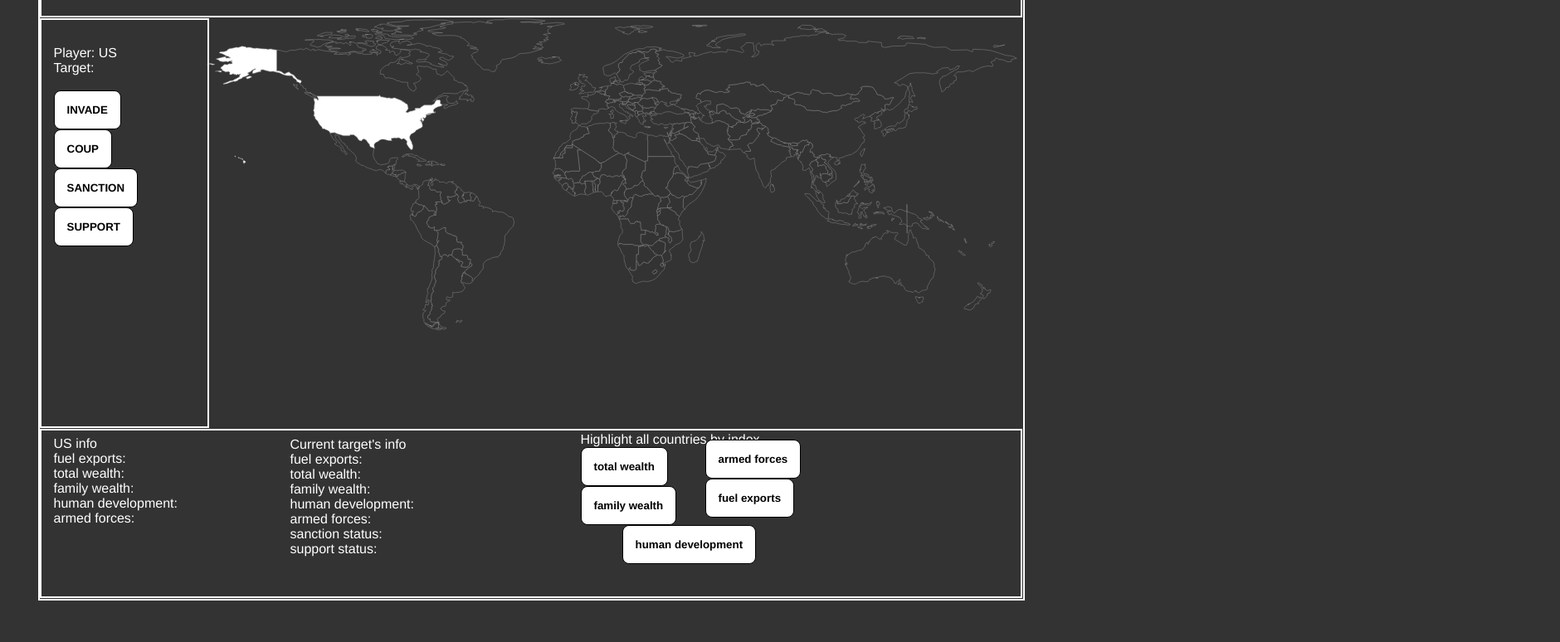
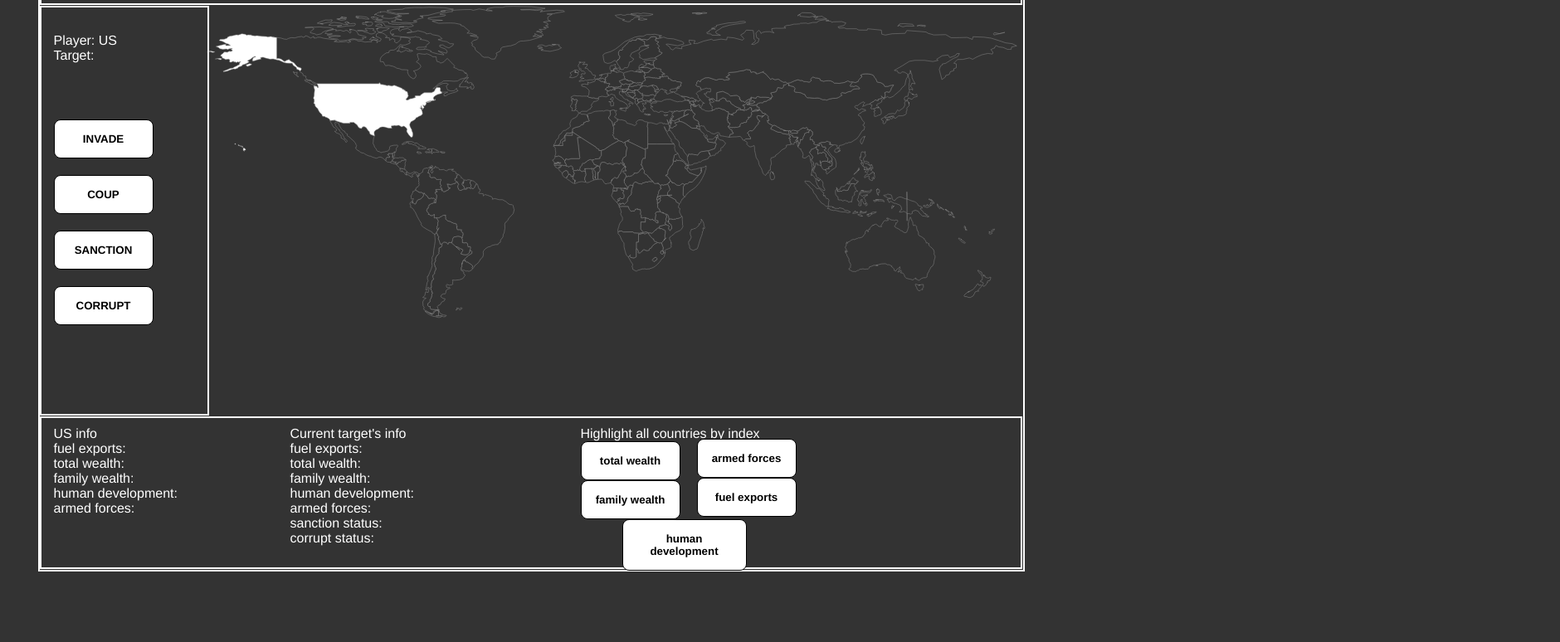
Before and after one commit to salsicha/GrandAreaGame, a plain HTML site: page index.html in a window 1280 px wide. Shown: the part 103-877 px from the top of the page at 83% size, 1880 px wide, since content can reach past the window. After the commit the page ends 841 px from the top, so only its background shows below. Drawn offline with Linux system fonts and the light colour scheme.

Commit message:
changed action from support to corrupt

```diff
--- a/css/demo.css
+++ b/css/demo.css
@@ -24,8 +24,8 @@
 	border: 2px solid #ffffff;
 	margin: 0px auto;
 	width: 1185px;
-	height: 805px;
-	top: 10px;
+	height: 775px;
+	top: 5px;
 }
 
 .titlebar
@@ -33,7 +33,7 @@
 	position:relative;
 	top: 0px;
 	left: 0px;
-    height: 100px;
+    height: 90px;
     margin: 0px auto;
     width: 1180px;
 	border: 2px solid #ffffff;
@@ -42,7 +42,7 @@
 .actionsbar
 {
 	position:absolute;
-	top: 105px;
+	top: 95px;
 	text-align: left;
 	border: 2px solid #ffffff;
 	height: 490px;
@@ -52,10 +52,10 @@
 .infobar
 {
 	position:absolute;
-	top: -50px;
+	top: -60px;
 	text-align: left;
 	border: 2px solid #ffffff;
-	height: 200px;
+	height: 180px;
 	width: 1180px;
 	margin-top: 650px;
 }
@@ -85,7 +85,25 @@
 /* margin-top: 10px ;
  margin-bottom: 10px ;*/
  background-color: white ;
+ width: 120px;
 }
+
+.button_2nd_row {
+ font-family: Helvetica ;
+ font-weight: bold ;
+ padding: 15px;
+ border: 1px solid black ;
+ -moz-border-radius: 8px ;
+ -webkit-border-radius: 8px ;
+/* margin-top: 10px ;
+ margin-bottom: 10px ;*/
+ background-color: white ;
+ position: relative;
+ top: -115px;
+ left: 140px;
+ width: 120px;
+}
+
 
 /*.playertotalwealth
 {
--- a/index.html
+++ b/index.html
@@ -118,7 +118,7 @@
 
 				// document.getElementById('testlink').onclick();
 
-				alert("Imagine that WWII has come and gone and that the thirst for military domination has gone out of the world. In this post-colonialist world, power is gained through coercion and exploitation. The most fought over thing on the planet, oil, is beginning its gradual depletion, but it is still the largest factor driving the world's economies and armies. \r\rYour mission is to conquer the world. But you may not be able to do it by driving your war machine around the globe. You must use less direct means to conquer countries and fill your coffers.");
+				alert("Imagine that WWII has come and gone and that the thirst for military domination has gone out of the world. In this post-colonialist world, power is gained through coercion and exploitation. The most fought over thing on the planet, oil, is beginning its gradual depletion, but it is still the largest factor driving the world's economies and armies. \r\rYour mission is to conquer the world. But you can no longer do it by driving your war machine around the globe. You must use less direct means to conquer countries and fill your personal coffers.");
 				// this country's abbreviation
 
 				// TODO
@@ -247,10 +247,10 @@
 					}
 				}
 
-				var supportbutton=document.getElementById("support_button");
+				var corruptbutton=document.getElementById("corrupt_button");
 				sanctionbutton.onclick=function()
 				{
-					selected_action = 'support';
+					selected_action = 'corrupt';
 					// selected_action_value = 4;
 					if (document.getElementById('targetspan').innerHTML == document.getElementById('playerspan').innerHTML)
 					{
@@ -362,7 +362,7 @@
 				<div class="gametitle">GRAND AREA</div>
 				<div class="playername">A game of global hegemony<br><br>
 				</div><br><br>
-				<div style='position:relative; left:10px; top:-50px;'>
+				<div style='position:absolute; left:10px; top:-50px;'>
 					<!-- Current Player is: <span id="playernameid"></span> -->
 					<!-- <span style='position:relative; margin-left:900px; top:-5px;'>
 						<button class='button' style='height:40px;'>END TURN</a>
@@ -404,20 +404,20 @@
 				</form><br><br> -->
 
 
-				<p style='position:relative; top:15px; left:15px;'>
+				<p style='position:absolute; top:15px; left:15px;'>
 					Player: <span id='player'></span><span id='playerspan'></span><br>
 					Target: <span id='target'></span><span id='targetspan'></span><br><br>
 
-					<button class='button' id='invade_button'>INVADE</button><br>
+					<button class='button' id='invade_button' style="position:relative; top:50px">INVADE</button><br>
 					<!-- Strength advantage: <br><span id='strengthadvantage'></span><br> -->
 
-					<button class='button' id='coup_button'>COUP</button><br>
+					<button class='button' id='coup_button' style="position:relative; top:70px">COUP</button><br>
 					<!-- Wealth advantage: <br><span id='wealthadvantage'></span><br> -->
 
-					<button class='button' id='sanction_button'>SANCTION</button><br>
+					<button class='button' id='sanction_button' style="position:relative; top:90px">SANCTION</button><br>
 					<!-- Sanction counter: <br><span id='sanctioncounter'>2</span><br> -->
 
-					<button class='button' id='support_button'>SUPPORT</button><br>
+					<button class='button' id='corrupt_button' style="position:relative; top:110px">CORRUPT</button><br>
 					<!-- Support counter: <br><span id='supportcounter'>2</span><br> -->
 					<!-- show token images? allow drag and drop of tokens onto target country?<br> -->
 				</p>
@@ -425,7 +425,7 @@
 
 
 			<div class="infobar">
-				<div style='position:relative; left:15px; top:7px;'>
+				<div style='position:absolute; left:15px; top:10px;'>
 					US info<br>
 					fuel exports: <br>
 					total wealth: <br>
@@ -435,7 +435,7 @@
 					<!-- numbers should be from 0 to 100? -->
 
 				</div>
-				<div style='position:relative; left:300px; top:-100px;'>
+				<div style='position:absolute; left:300px; top:10px;'>
 					Current target's info<br>
 					fuel exports: <br>
 					total wealth: <br>
@@ -443,19 +443,19 @@
 					human development: <br>
 					armed forces: <br>
 					sanction status: <br>
-					support status: <br>
+					corrupt status: <br>
 
 					<!-- show list of all countries sanctioning or supporting this country?
 					show an index of the amount that it is sanctioned or supported? -->
 
 				</div>
-				<div style='position:relative; left:650px; top:-250px;'>
+				<div style='position:absolute; left:650px; top:10px;'>
 					Highlight all countries by index<br>
 					<button id='totalwealth' class='button'>total wealth</button><br>
 					<button id='familywealth' class='button'>family wealth</button><br>
-					<button id='humandevelopment' class='button' style="position:relative; left:50px;">human development</button><br>
-					<button id='armedforces' class='button' style="position:relative; top:-150px; left:150px;">armed forces</button><br>
-					<button id='fuelexports' class='button' style="position:relative; top:-150px; left:150px;">fuel exports</button><br>
+					<button id='humandevelopment' class='button' style="position:absolute; left:50px; width:150px">human development</button><br>
+					<button id='armedforces' class='button_2nd_row'>armed forces</button><br>
+					<button id='fuelexports' class='button_2nd_row'>fuel exports</button><br>
 
 					<!-- <form name='sortcountries' style='position:absolute; top:0px; left:335px;'>
 						View countries by index:<br>
--- a/raphael-zpd/raphael-zpd-alt.js
+++ b/raphael-zpd/raphael-zpd-alt.js
@@ -345,8 +345,8 @@
 
 		var p = me.getEventPoint(evt);
 
-		p.x -= 320;
-		p.y -= 120;
+		p.x -= 330;
+		p.y -= 130;
 
 		p = p.matrixTransform(g.getCTM().inverse());
 
```
